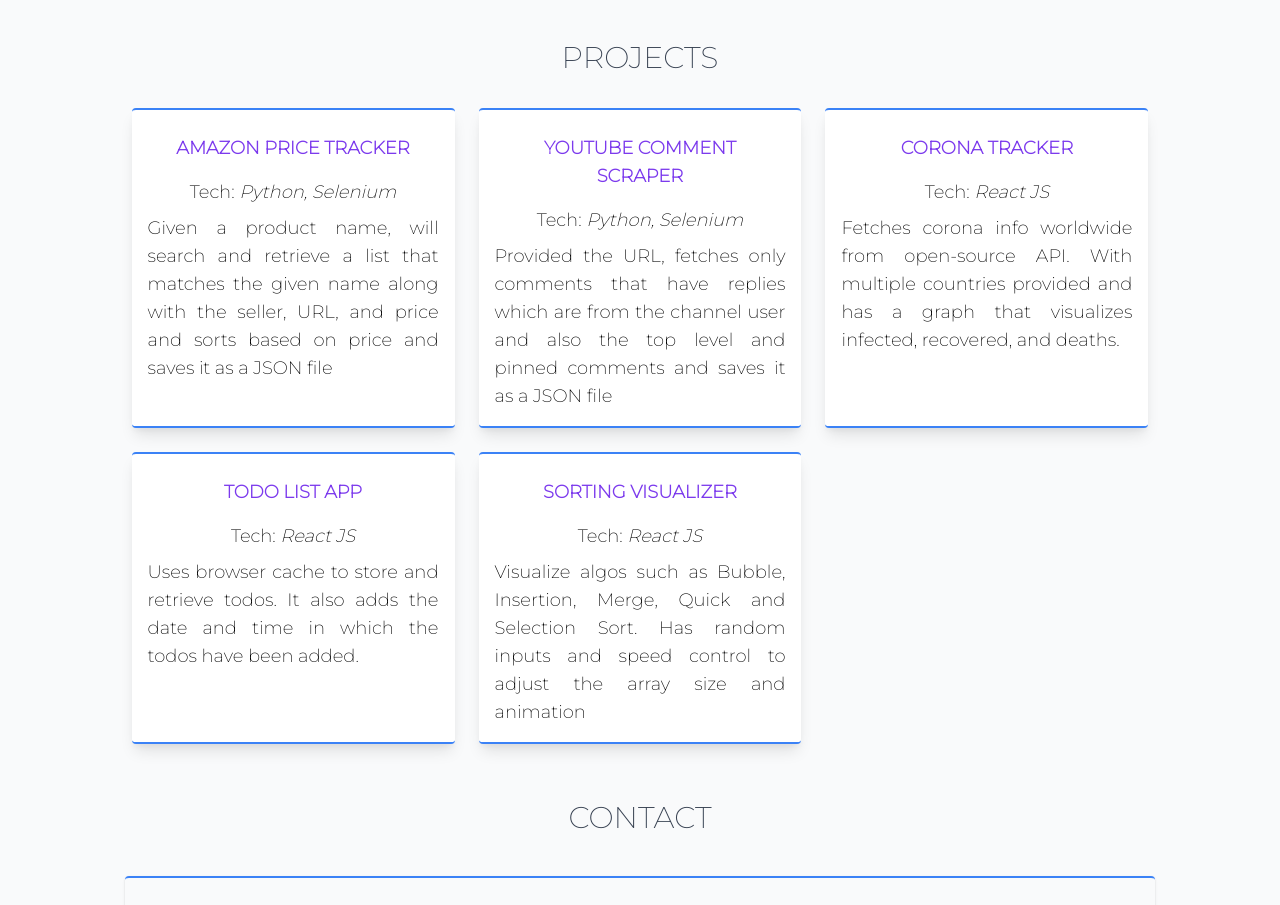
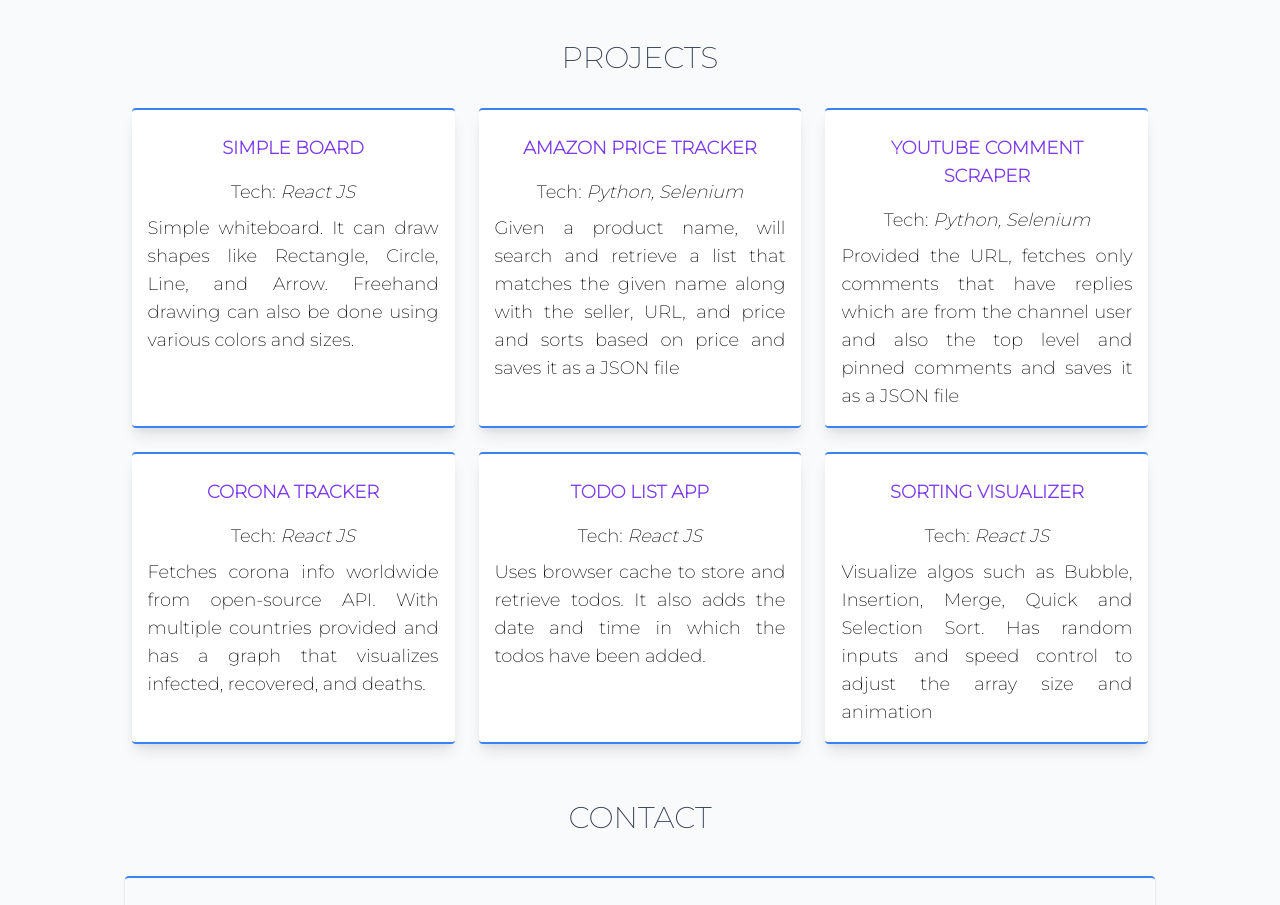
Before and after one commit to venkat-gvk/gvk, a React (Create React App) app: page / in a window 1280 px wide. Shown: the part 980-1885 px from the top of the page. Built offline with nearby package versions, Linux system fonts and the light colour scheme.

Commit message:
added simpleboard project

```diff
--- a/src/components/util_Projects_skills.js
+++ b/src/components/util_Projects_skills.js
@@ -1,4 +1,11 @@
 export const projects = [
+  {
+    name: "Simple Board",
+    link: "https://venkat-gvk.github.io/simpleboard/",
+    tech: "React JS",
+    description: `Simple whiteboard. It can draw shapes like Rectangle, Circle, Line, and Arrow.
+                  Freehand drawing can also be done using various colors and sizes.`,
+  },
   {
     name: "Amazon Price Tracker",
     link: "https://github.com/venkat-gvk/amazon-price-scraper",
```
